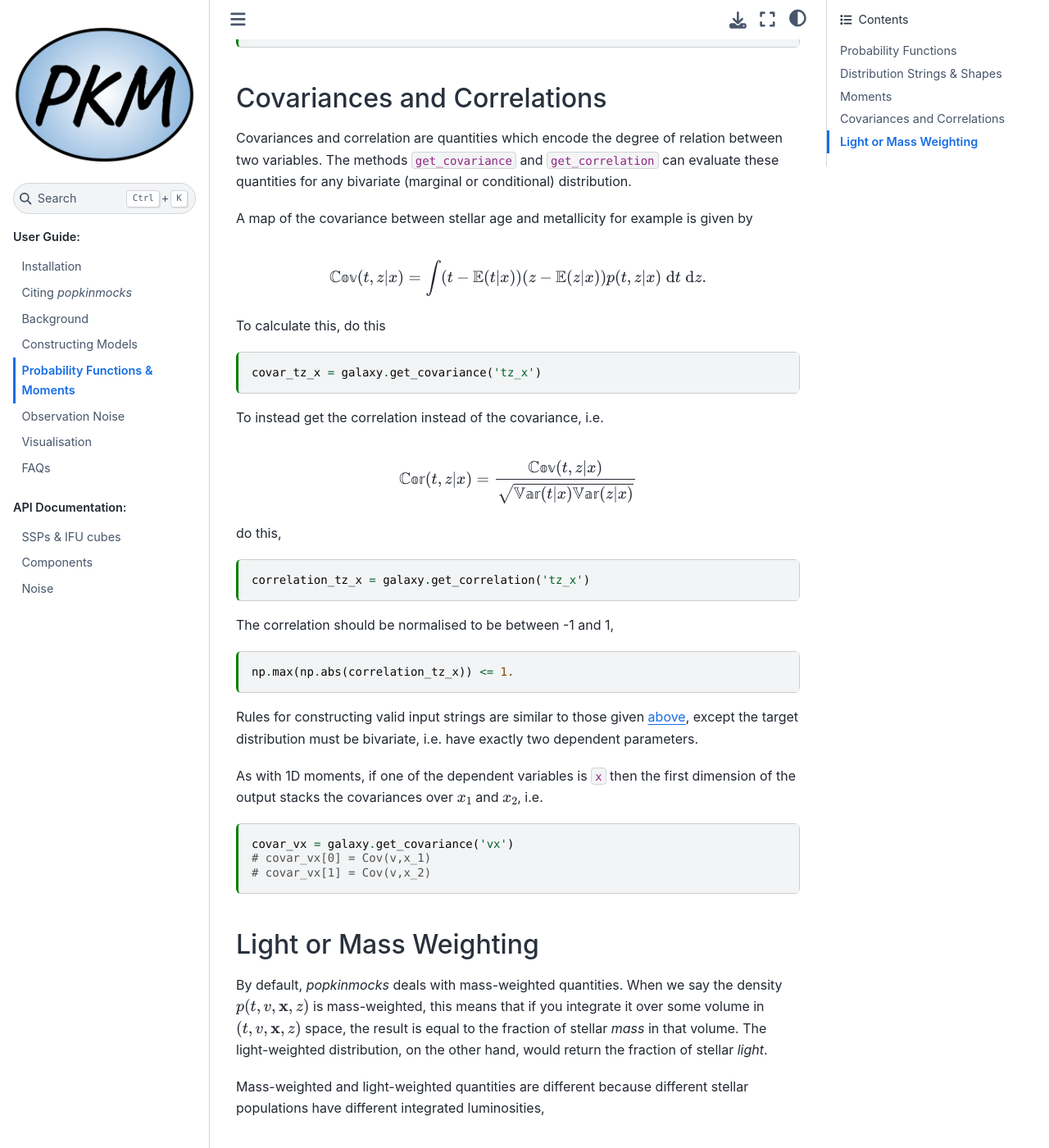
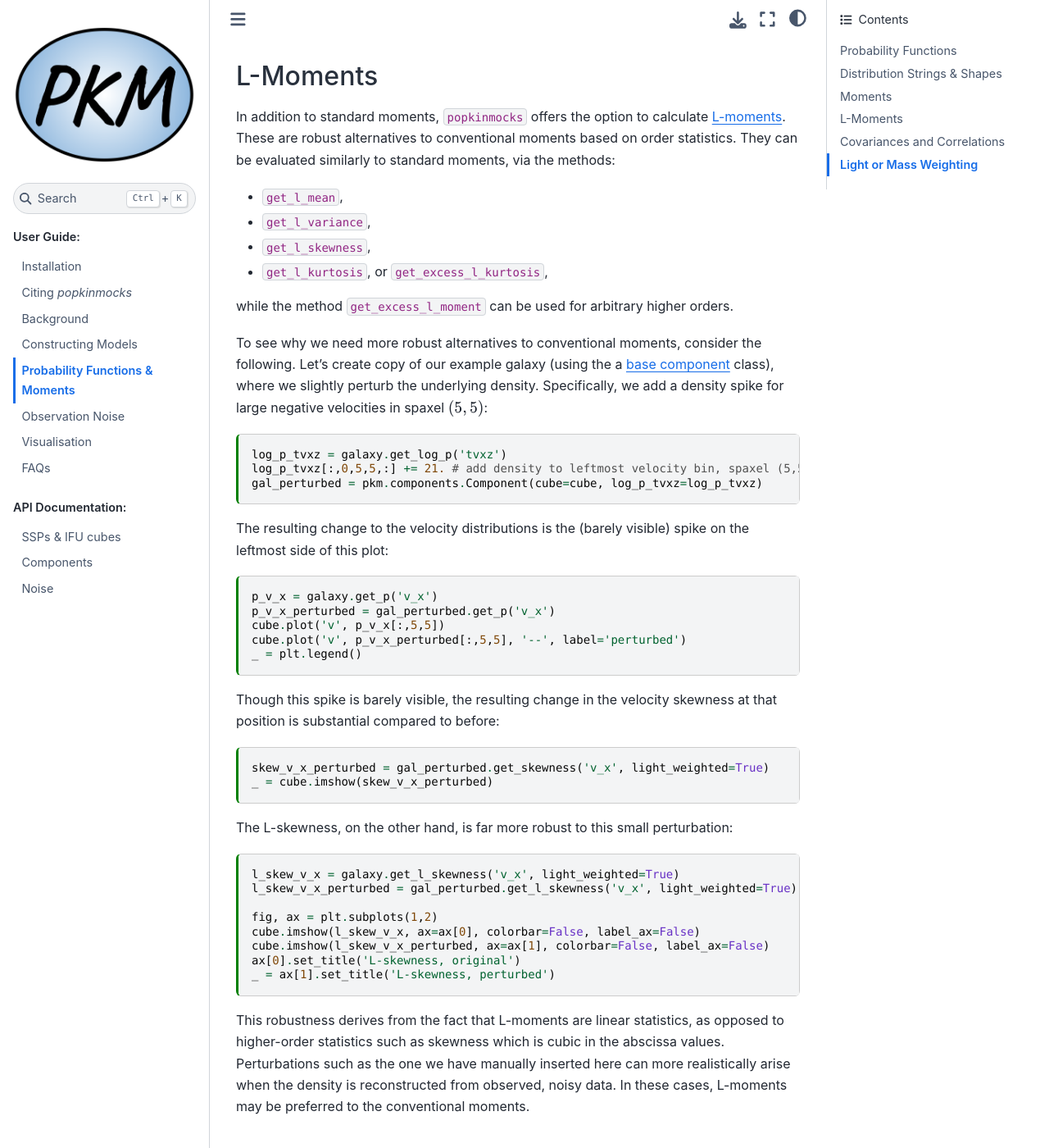
Before and after one commit to prashjet/popkinmocks, a Sphinx documentation site: the page built from docs/source/user/moments_prob_func.md, in a window 1280 px wide and 1400 px high, scrolled down 3938 px. Shown: the whole window at 82% size. Built offline with Sphinx 7.4.7 and the Sphinx Book theme 1.1.4, drawn with Linux system fonts in a browser that asks for light colours; some of the changed text lies outside the part shown.

Commit message:
add docs

````diff
--- a/docs/source/user/moments_prob_func.md
+++ b/docs/source/user/moments_prob_func.md
@@ -143,9 +143,9 @@ There are four main methods for evaluating moments:
 - `get_mean`,
 - `get_variance`,
 - `get_skewness`,
-- `get_kurtosis`,
+- `get_kurtosis`, or `get_excess_kurtosis`,
 
-which are all wrappers around the underlying methods `get_central_moment` and `get_noncentral_moment`.
+while the method `get_excess_central_moment` can be used for arbitrary higher order.
 
 Rules for constructing valid input strings are similar to those given [above](dist_strings). One difference is that moments are only defined for distributions over one variable i.e. it makes sense to talk about the variance of $p(z)$ but not of $p(t,z)$ since we don't know whether the variance is with respect to $t$ or $z$. For this reason `get_variance('z')` is valid while `get_variance('tz')` is not. To calculate 2D covariances [see below](covar).
 
@@ -172,6 +172,57 @@ As before, you can also evaluate light weighted quantities e.g. to evaluate a sk
 skew_v_x = galaxy.get_skewness('v_x', light_weighted=True)
 _ = cube.imshow(skew_v_x)
 ```
+
+## L-Moments
+
+In addition to standard moments, `popkinmocks` offers the option to calculate [L-moments](http://miles.iac.es/pages/ssp-models.php). These are robust alternatives to conventional moments based on order statistics. They can be evaluated similarly to standard moments, via the methods:
+
+- `get_l_mean`,
+- `get_l_variance`,
+- `get_l_skewness`,
+- `get_l_kurtosis`, or `get_excess_l_kurtosis`,
+
+while the method `get_excess_l_moment` can be used for arbitrary higher orders.
+
+To see why we need more robust alternatives to conventional moments, consider the following. Let's create copy of our example galaxy (using the a [base component](base_component) class), where we slightly perturb the underlying density. Specifically, we add a density spike for large negative velocities in spaxel $(5,5)$:
+
+```{code-cell}
+log_p_tvxz = galaxy.get_log_p('tvxz')
+log_p_tvxz[:,0,5,5,:] += 21. # add density to leftmost velocity bin, spaxel (5,5)
+gal_perturbed = pkm.components.Component(cube=cube, log_p_tvxz=log_p_tvxz)
+```
+
+The resulting change to the velocity distributions is the (barely visible) spike on the leftmost side of this plot:
+
+```{code-cell}
+p_v_x = galaxy.get_p('v_x')
+p_v_x_perturbed = gal_perturbed.get_p('v_x')
+cube.plot('v', p_v_x[:,5,5])
+cube.plot('v', p_v_x_perturbed[:,5,5], '--', label='perturbed')
+_ = plt.legend()
+```
+
+Though this spike is barely visible, the resulting change in the velocity skewness at that position is substantial compared to before:
+
+```{code-cell}
+skew_v_x_perturbed = gal_perturbed.get_skewness('v_x', light_weighted=True)
+_ = cube.imshow(skew_v_x_perturbed)
+```
+
+The L-skewness, on the other hand, is far more robust to this small perturbation:
+
+```{code-cell}
+l_skew_v_x = galaxy.get_l_skewness('v_x', light_weighted=True)
+l_skew_v_x_perturbed = gal_perturbed.get_l_skewness('v_x', light_weighted=True)
+
+fig, ax = plt.subplots(1,2)
+cube.imshow(l_skew_v_x, ax=ax[0], colorbar=False, label_ax=False)
+cube.imshow(l_skew_v_x_perturbed, ax=ax[1], colorbar=False, label_ax=False)
+ax[0].set_title('L-skewness, original')
+_ = ax[1].set_title('L-skewness, perturbed')
+```
+
+This robustness derives from the fact that L-moments are linear statistics, as opposed to higher-order statistics such as skewness which is cubic in the abscissa values. Perturbations such as the one we have manually inserted here can more realistically arise when the density is reconstructed from observed, noisy data. In these cases, L-moments may be preferred to the conventional moments.
 
 (covar)=
 ## Covariances and Correlations
````
Also changed, not shown: docs/source/user/constructing_models.md (+1 -0 lines).
